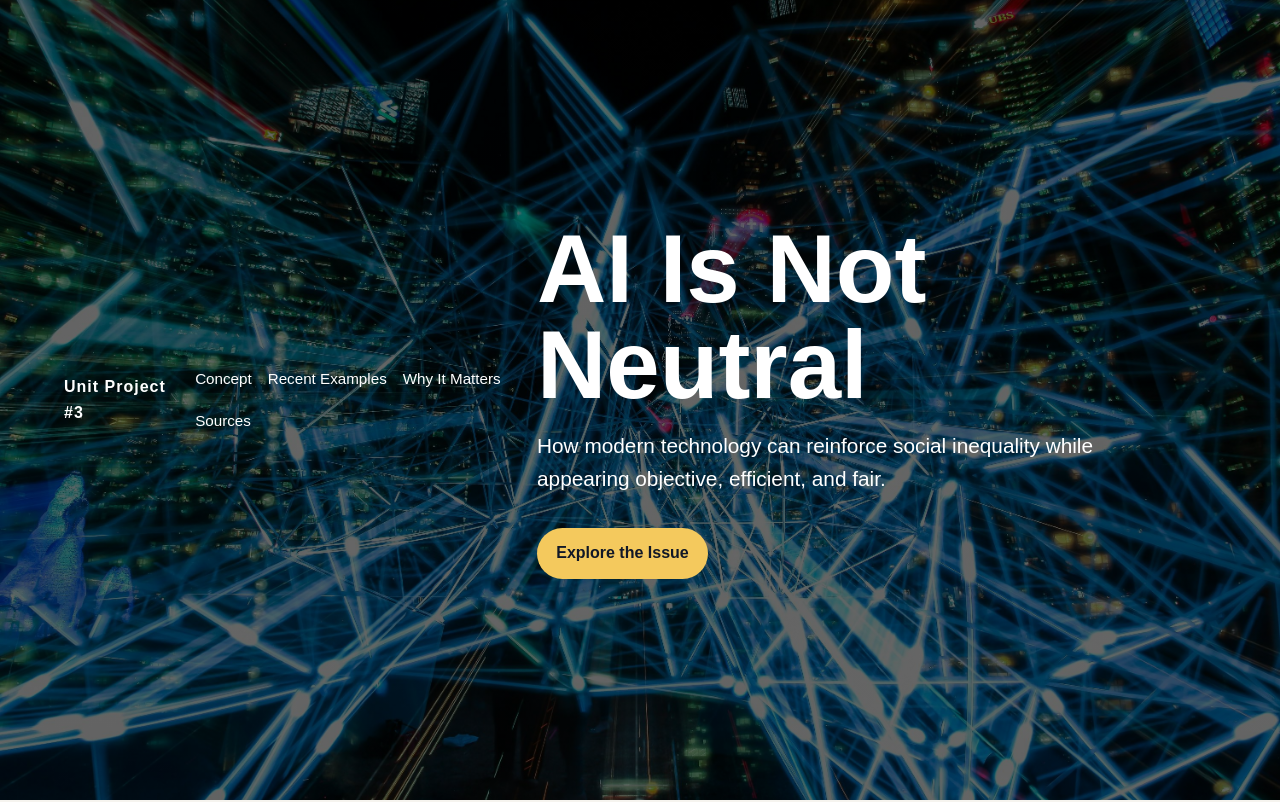
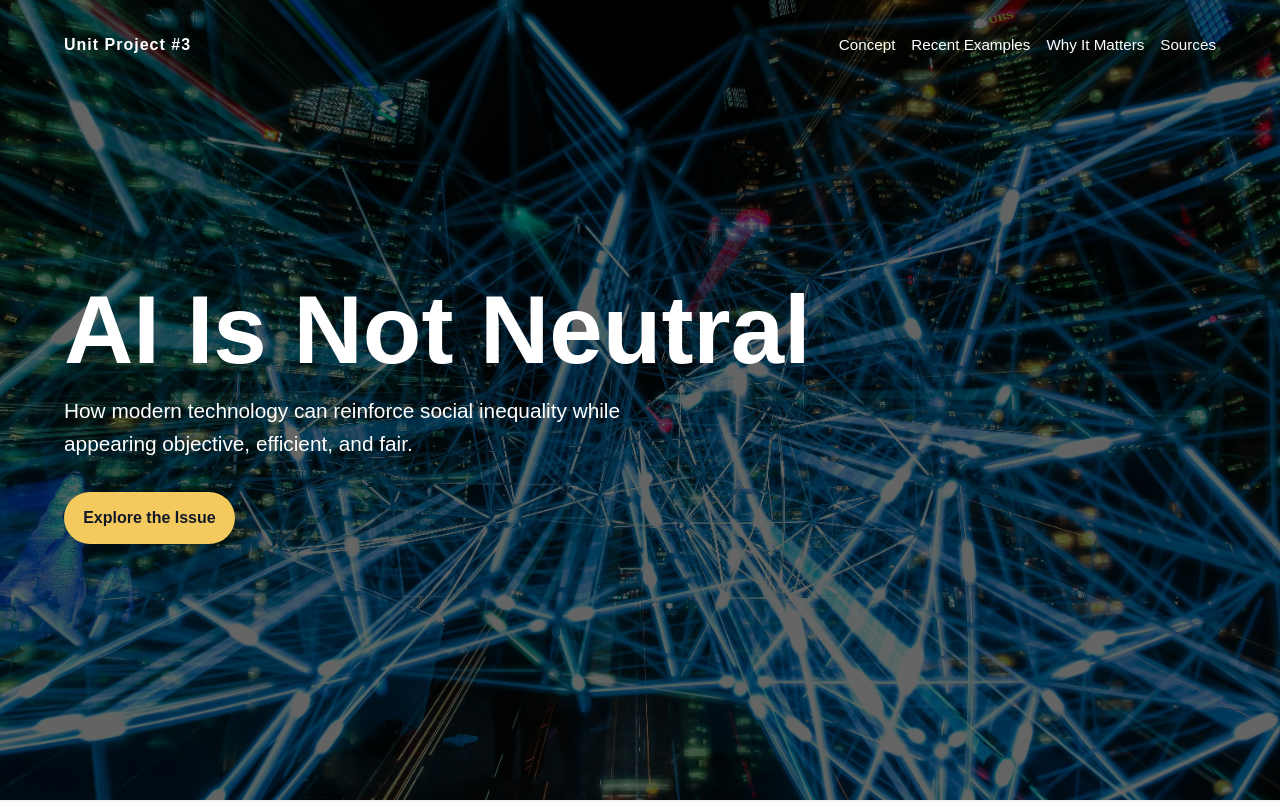
Before and after one commit to corrin-kunk/ai-is-not-neutral, a plain HTML site: page index.html in a window 1280 px wide. Shown: the top 802 px of the page. Drawn offline with Linux system fonts and the light colour scheme.

Commit message:
Correct flex-direction typo and update hero background
Fix typo in flex-direction property and adjust background property for hero section.

```diff
--- a/styles.css
+++ b/styles.css
@@ -13,7 +13,9 @@ body {
 
 .hero {
   min-height: 100vh;
-  background: linear-gradient(rgba(0,0,0,0.6), rgba(0,0,0,0.6)),
+  width: 100%;
+  background-image:
+    linear-gradient(rgba(0,0,0,0.6), rgba(0,0,0,0.6)),
   url("AI.jpg");
   background-size: cover;
   background-position: center;
@@ -21,7 +23,7 @@ body {
   color: white;
   padding: 1.5rem;
   display: flex;
-  flex-direciton: column;
+  flex-direction: column;
 }
 
 nav {
```
